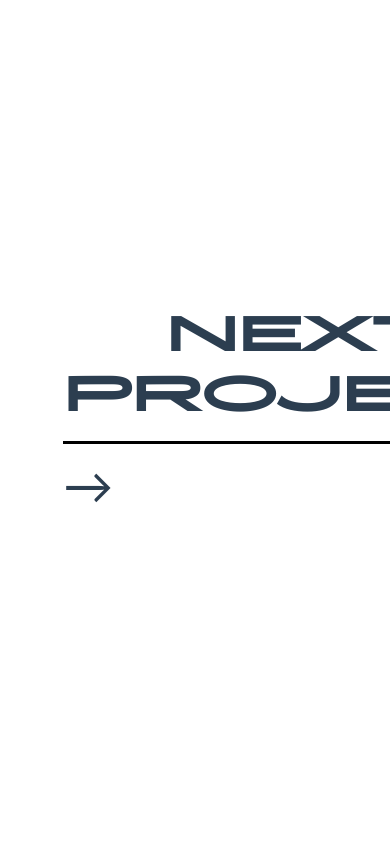
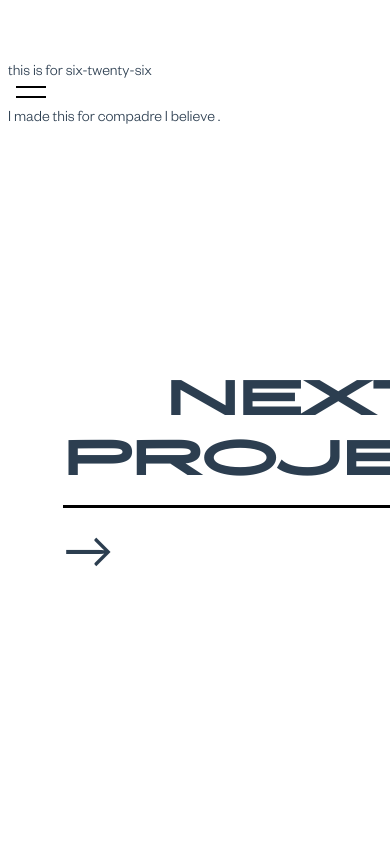
Before and after one commit to Sveb/drew-practise-blockWork, a Vue app: page / in a window 390 px wide. Shown: the top 844 px of the page. Built offline with nearby package versions, Linux system fonts and the light colour scheme.

Commit message:
Hamburger is new

```diff
--- a/src/App.vue
+++ b/src/App.vue
@@ -1,4 +1,5 @@
 <template>
+  <hamburger/>
   <NPpanel />
   <blockwork
     title="Svebor"
@@ -8,6 +9,7 @@
 </template>
 
 <script>
+import hamburger from "./components/hamburger.vue";
 import blockwork from "./components/blockwork.vue";
 import NPpanel from "./components/PanelNextPrevious.vue";
 export default {
@@ -19,7 +21,8 @@ export default {
   },
   components: {
     blockwork,
-    NPpanel
+    NPpanel,
+    hamburger
   }
 };
 </script>
--- a/src/components/PanelNextPrevious.vue
+++ b/src/components/PanelNextPrevious.vue
@@ -1,5 +1,6 @@
 <template lang="html">
-  <div
+I made this for compadre I believe .
+<div
     @mouseover="isHovering = true"
     @mouseout="isHovering = false"
     :class="{ hoveredPanel: isHovering }"
--- a/src/components/blockwork.vue
+++ b/src/components/blockwork.vue
@@ -1,4 +1,5 @@
 <template lang="html">
+  And this is for compadre as well.
   <div class="container">
     <div class="card">
       <div class="image-container">
--- /dev/null
+++ b/src/components/hamburger.vue
@@ -0,0 +1,64 @@
+<template lang="html">  this is for six-twenty-six
+  <div @click="toggleMenu" class="hamburger">
+    <div class="stLine">
+    </div>
+    <div class="ndLine">
+    </div>
+
+  </div>
+
+</template>
+
+<script>
+export default {
+  name: 'hamburger',
+  props: {
+    isOpened: {
+      type: Boolean,
+      default: false,
+    }
+  },
+  methods: {
+    toggleMenu() {
+      this.$emit('toggle', !this.isOpened )
+    }
+  }
+}
+</script>
+
+<style lang="css" scoped>
+  .hamburger.stLine.ndLine {
+    display: flex;
+    flex-direction: column;
+
+    transition: 0.4s;
+
+
+  }
+  .stLine{
+    width: 30px;
+    height: 2px;
+    background-color: black;
+    margin: 8px;
+
+    transition: 0.4s;
+  }
+  .ndLine {
+    width: 30px;
+    height: 2px;
+    background-color:black;
+    margin: 8px;
+
+    transition: 0.4s;
+  }
+
+  /* //Hover states */
+ .hamburger:hover .stLine {
+   transform: translateY(2px);
+ }
+ .hamburger:hover .ndLine {
+   transform: translateY(-2px);
+ }
+
+
+</style>
```
